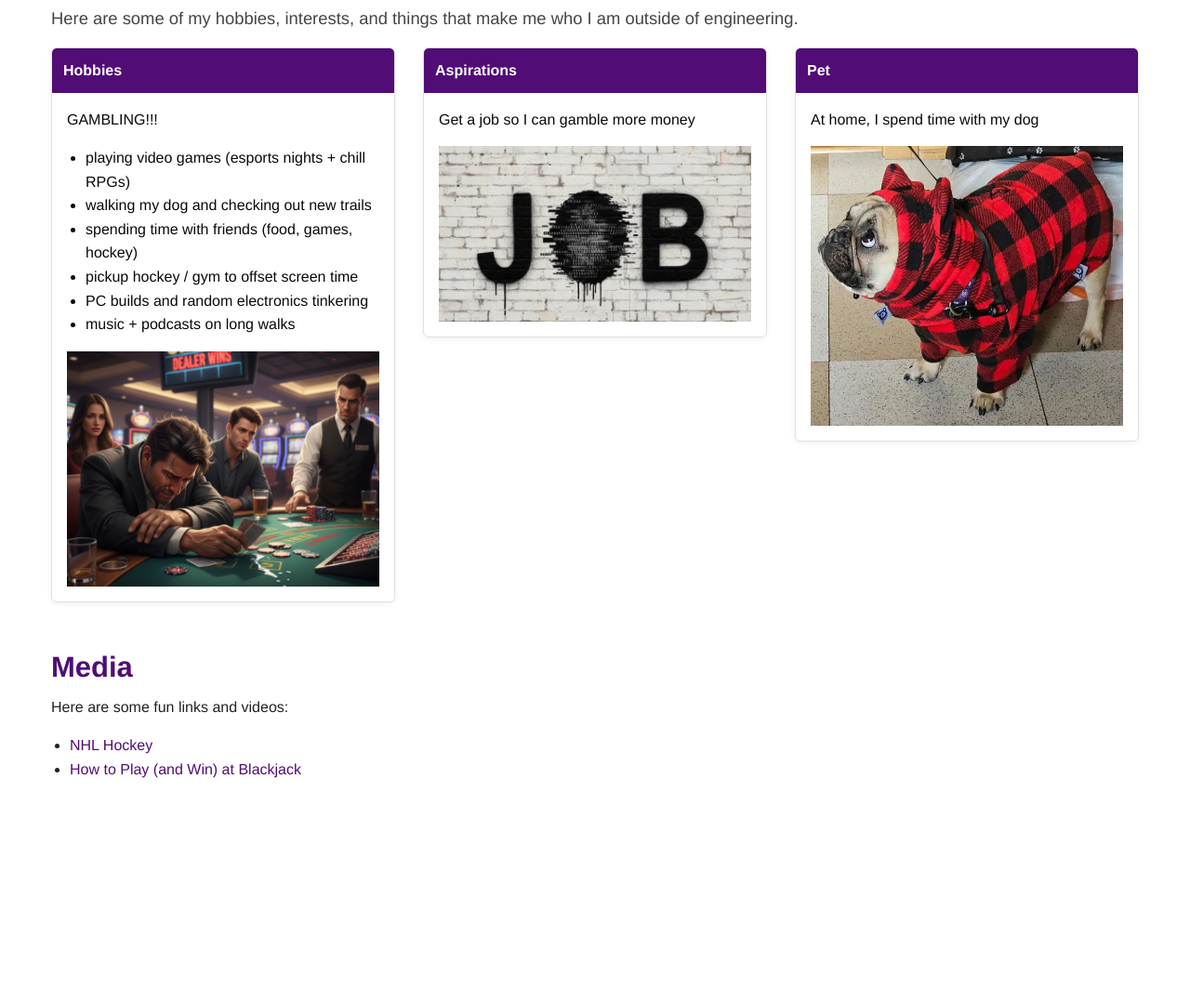
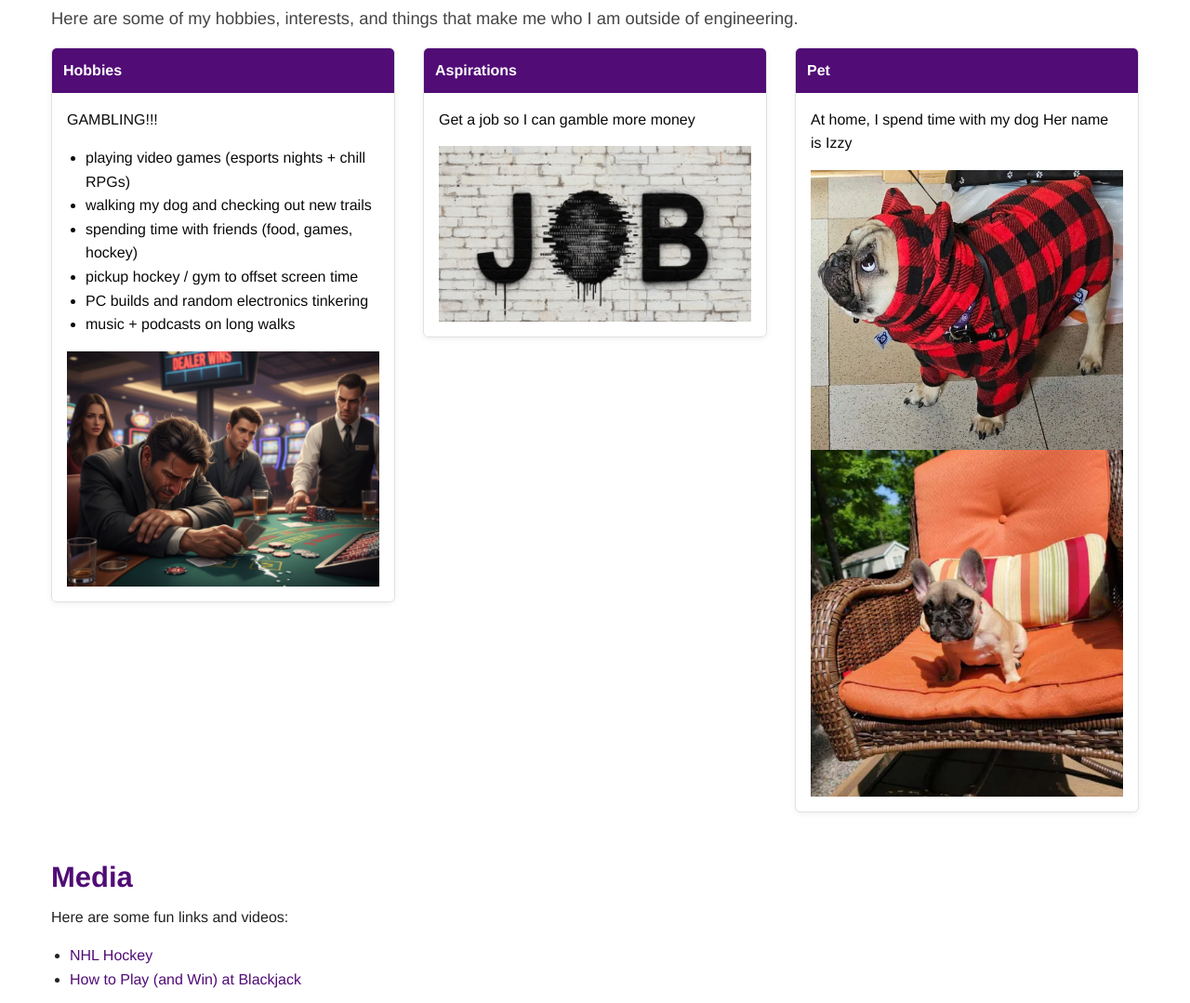
Before and after one commit to CJKyro/CJKyro.github.io, a plain HTML site: page fun.html in a window 1280 px wide. Shown: the part 159-1238 px from the top of the page at 93% size. Before the commit the page ends 1048 px from the top, so only its background shows below. Drawn offline with Linux system fonts and the light colour scheme.

Commit message:
fun additions

```diff
--- a/fun.html
+++ b/fun.html
@@ -73,8 +73,9 @@
             <div class="card">
               <div class="card-divider">Pet</div>
               <div class="card-section">
-                <p>At home, I spend time with my dog</p>
+                <p>At home, I spend time with my dog Her name is Izzy</p>
                 <img src="images\izzy.png" alt="My pet" class="project-image">
+                <img src="images\izzy2.png" alt="My pet" class="project-image">
               </div>
             </div>
           </div>
```
Also changed, not shown: images/izzy2.png (added).
